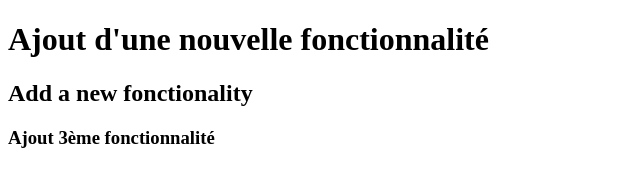
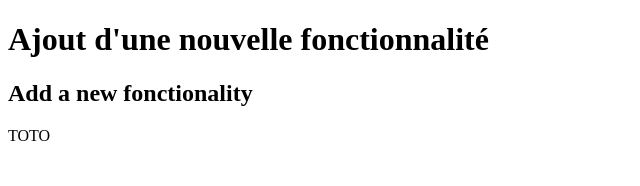
Before and after one commit to seckfatoumata/test, a plain HTML site: page index.html in a window 1280 px wide. Shown: the whole page, without its empty margins (0-640 px from the left). Drawn offline with Linux system fonts and the light colour scheme.

Commit message:
remplace f3 par toto

```diff
--- a/index.html
+++ b/index.html
@@ -8,7 +8,7 @@
 <body>
     <h1>Ajout d'une nouvelle fonctionnalité</h1>
     <h2>Add a new fonctionality</h2>
-    <h3>Ajout 3ème fonctionnalité</h3>
+    <p>TOTO</p>
 
 </body>
 </html>
```
